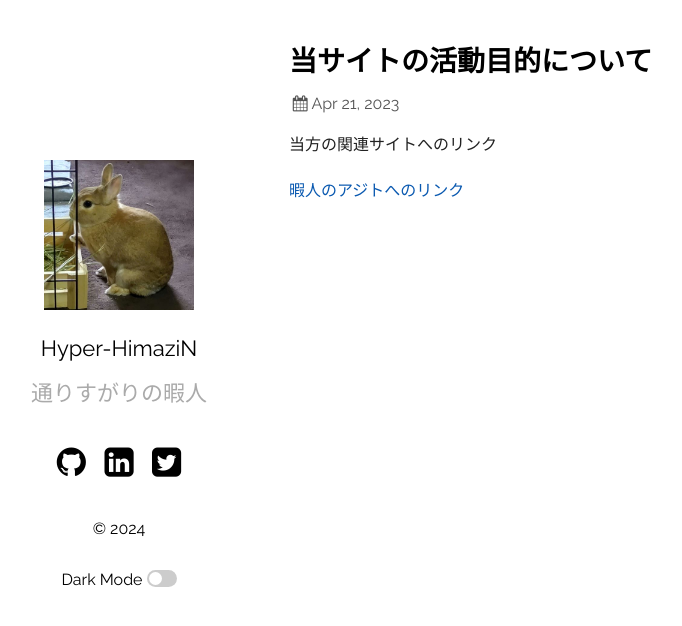
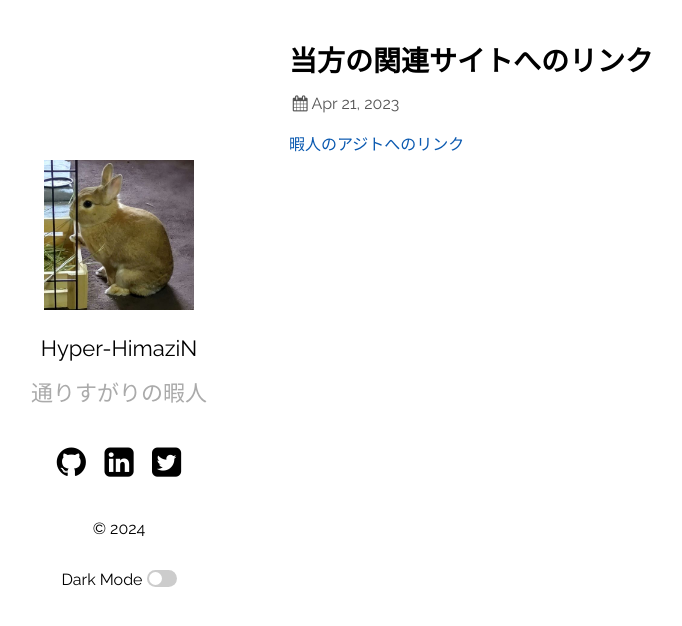
Before and after one commit to S-All11/S-All11.github.io, a Jekyll site: the page built from _posts/2023-04-21-Test0.md, in a window 1280 px wide. Shown: the top 626 px of the page, without its empty margins (66-748 px from the left). Built offline with Jekyll 4.4.1, drawn with Linux system fonts in a browser that asks for light colours.

Commit message:
Update 2023-04-21-Test0.md

```diff
--- a/_posts/2023-04-21-Test0.md
+++ b/_posts/2023-04-21-Test0.md
@@ -1,11 +1,8 @@
 ---
 layout: post
-title: "当サイトの活動目的について"
+title: "当方の関連サイトへのリンク"
 date:   2023-04-21 15:00:00 +0900
 categories:
 ---
 
-
-当方の関連サイトへのリンク
-
 [暇人のアジトへのリンク](https://s-all11.github.io/profile/)
```
